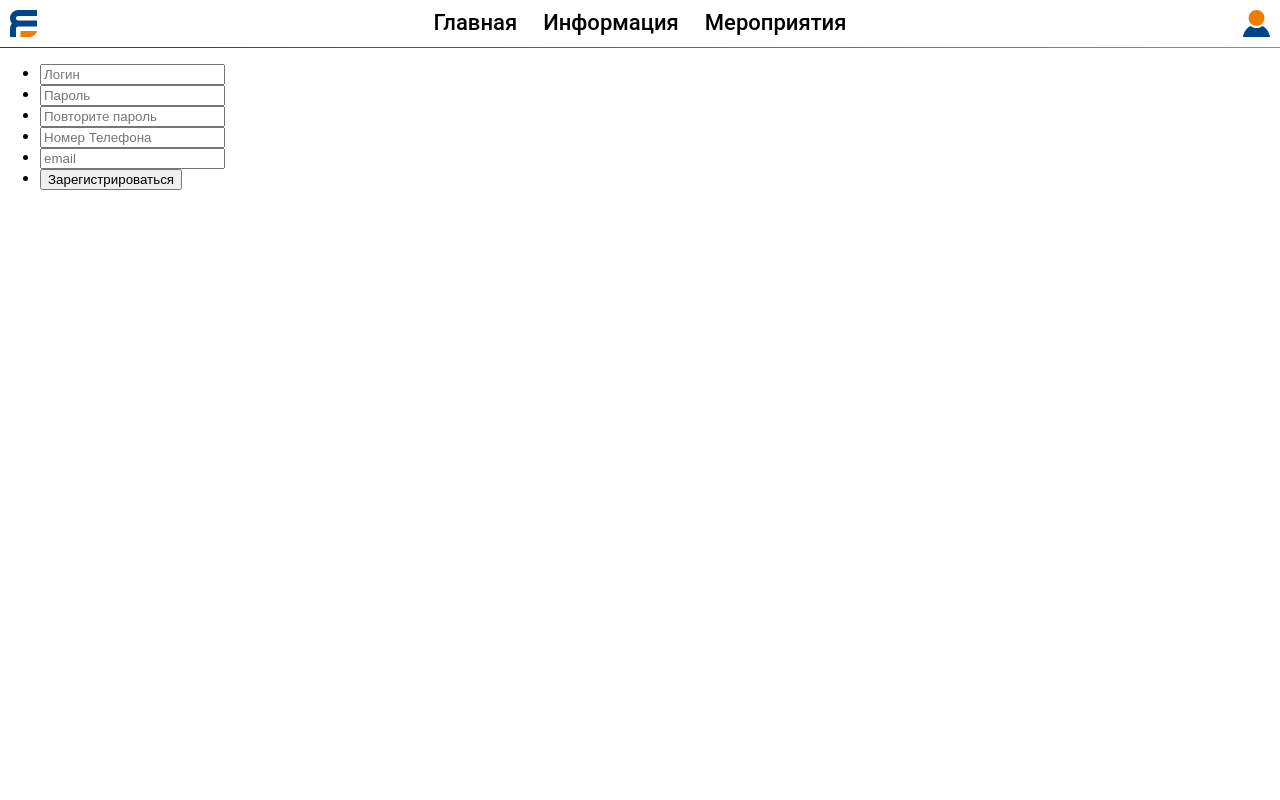
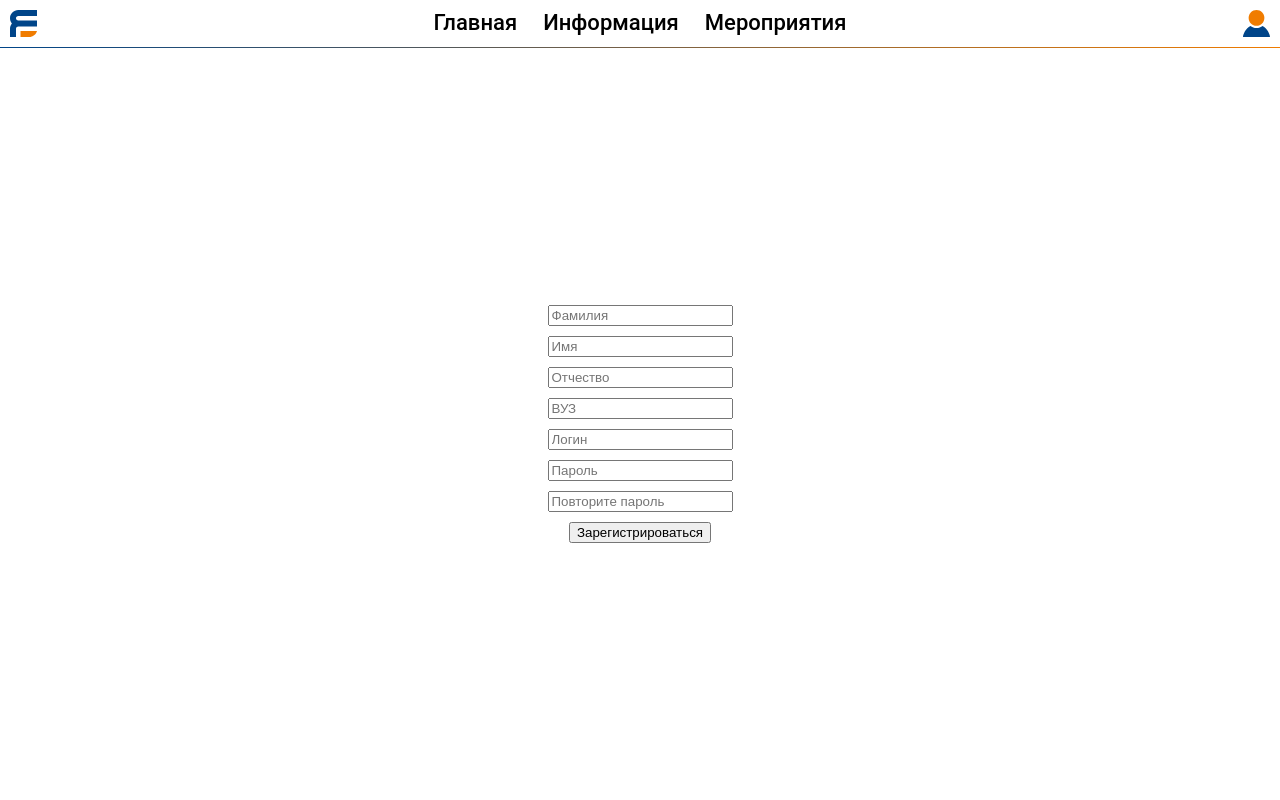
Before and after one commit to PinguinKa/ystu_contest, a Flask app: page /register/ in a window 1280 px wide. Run offline with Flask 2, Linux system fonts and the light colour scheme.

Commit message:
Slight style edits in login and register pages.

```diff
--- a/static/css/login.css
+++ b/static/css/login.css
@@ -1,15 +1,17 @@
-.login-form {
-    width: 30%; /* Ширина форма */
-    margin: auto; /* Размещаем весь элемент по центру */
-    display: flex;  /* Создаем flex контейнер */
-    align-items: center; /* Все элементы будут по центру */
-    flex-direction: column; /* Все элементы будут размещены вертикально */
+html, body { height: 100%; }
+
+body {
+    display: flex;
+    align-items: center;
+    justify-content: center;
 }
 
-input {
-    margin-top: 20px; /* Добавляем немного расстояния между input */
+
+.login-form {
+    margin: auto;
+    display: flex;
+    align-items: center;
+    flex-direction: column;
 }
 
-button {
-    margin-top: 20px; /* Добавляем немного расстояния между input и кнопкой */
-}
+input { margin-bottom: 10px; }
--- a/templates/login.html
+++ b/templates/login.html
@@ -14,4 +14,5 @@
             <button type="submit">Войти</button>
         </div>
     </form>
+    <p>Нет аккаунта? <a href="../register/">Зарегистрируйтесь</a></p>
 {% endblock %}
--- a/templates/register.html
+++ b/templates/register.html
@@ -2,31 +2,21 @@
 
 {% block head %}
     <title>Регистрация</title>
-    <link rel="stylesheet" type="text/css" href="/static/css/register.css">
+    <link rel="stylesheet" type="text/css" href="/static/css/login.css">
 {% endblock %}
 
 {% block content %}
     <form action='/register' method='post'>
-        <ul class="form">
+        <div class="login-form">
             {{message}}
-            <li>
-                <input type="text" name="login" placeholder="Логин">
-            </li>
-            <li>
-                <input type="password" name="password" placeholder="Пароль">
-            </li>
-            <li>
-                <input type="password" name="password_check" placeholder="Повторите пароль">
-            </li>
-            <li>
-                <input type="text" name="phone_number" placeholder="Номер Телефона">
-            </li>
-            <li>
-                <input type="text" name="email" placeholder="email">
-            </li>
-            <li>
-                <button type="submit">Зарегистрироваться</button>
-            </li>
-        </ul>
+            <input type="text" name="last_name" placeholder="Фамилия">
+            <input type="text" name="first_name" placeholder="Имя">
+            <input type="text" name="middle_name" placeholder="Отчество">
+            <input type="text" name="university" placeholder="ВУЗ">
+            <input type="text" name="login" placeholder="Логин">
+            <input type="password" name="password" placeholder="Пароль">
+            <input type="password" name="password_check" placeholder="Повторите пароль">
+            <button type="submit">Зарегистрироваться</button>
+        </div>
     </form>
 {% endblock %}
```
